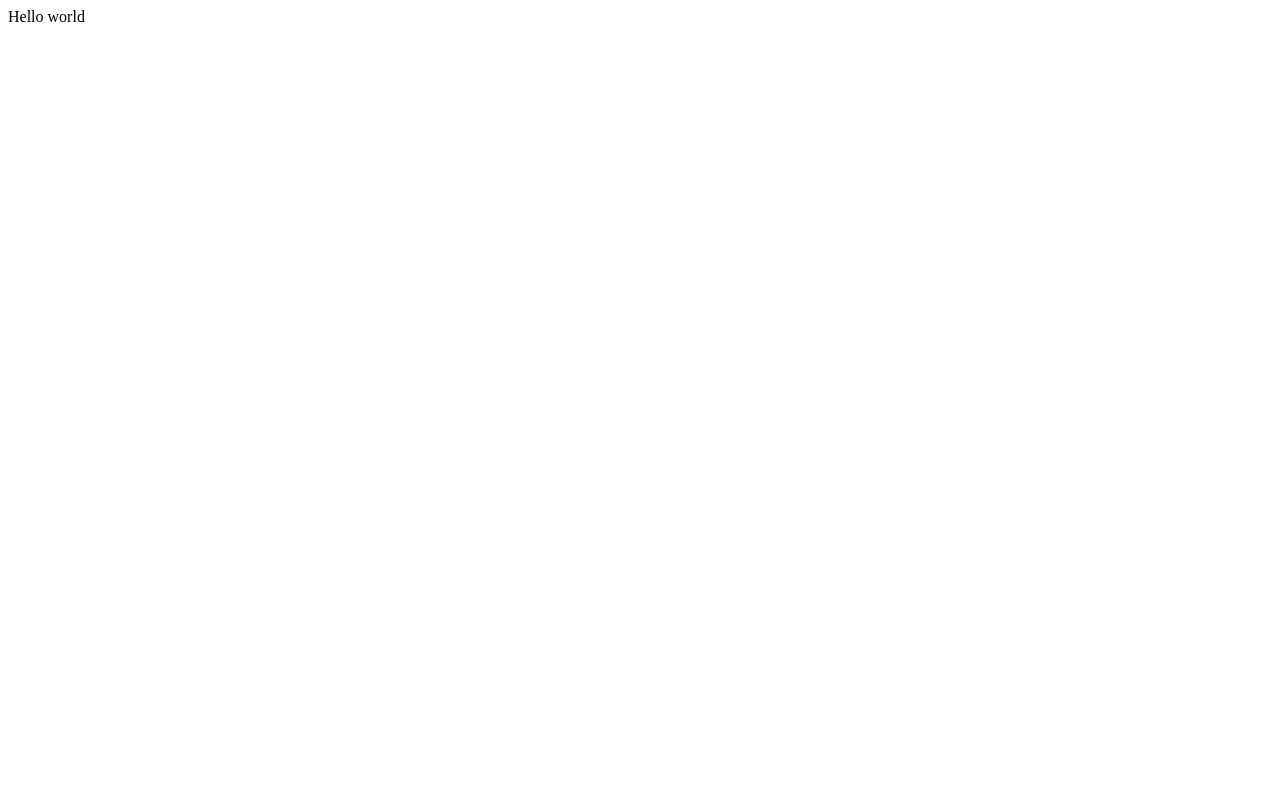
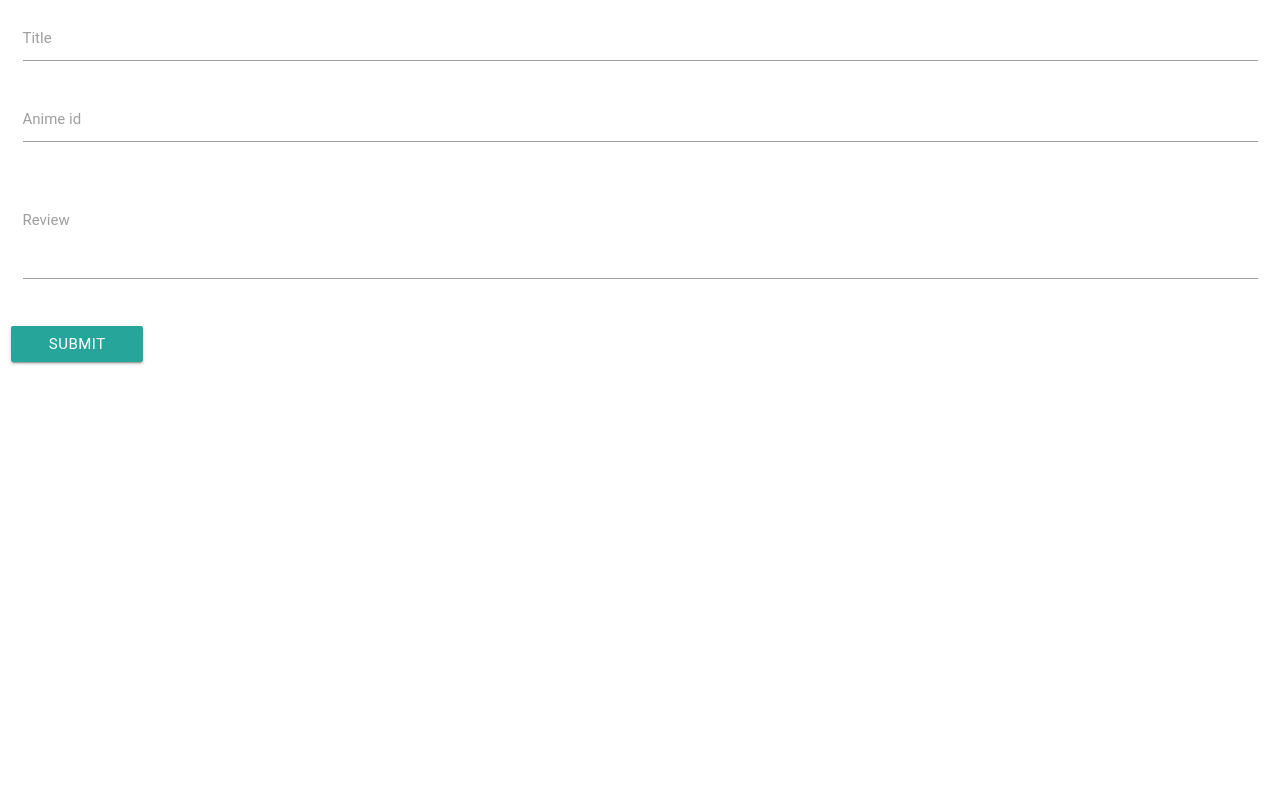
Before and after one commit to Lucytheanimefan/anime-server, a Flask app: page / in a window 1280 px wide. Before the commit the page is almost empty. Run offline with Flask 2, Linux system fonts and the light colour scheme; some libraries are stand-ins or nearby versions; some web fonts are replaced.

Commit message:
Add/update anime reviews

```diff
--- a/app.py
+++ b/app.py
@@ -22,9 +22,9 @@ funi = Funimation.Funimation()
 
 @app.route("/")
 def home():
-	return "Hello world"
-	#return render_template("index.html")
-	#
+	#return "Hello world"
+	return render_template("index.html")
+
 
 @app.errorhandler(404)
 def page_not_found(e):
@@ -41,6 +41,21 @@ def add_news():
 	database.articles.insert_one(news)
 	database.titles.insert_one({"title":news["title"],"date":news["date"]})
 	return home()
+
+@app.route("/addReview", methods=["POST"])
+def add_review():
+	news = dict(request.form)
+	news["date"] = time.strftime("%m/%d/%Y")
+	database.reviews.insert_one(news)
+	return "Success"
+
+@app.route("/updateReview", methods=["PUT"])
+def update_review():
+	review = dict(request.form)
+	review_query['title'] = review['title']
+	review_query['anime_id'] = review['anime_id']
+	database.reviews.update_one(review_query, {"$set": review}, upsert=True)
+	return "Success"
 
 @app.route("/animerec", methods=["POST", "GET"])
 def animerec():
--- a/templates/index.html
+++ b/templates/index.html
@@ -11,25 +11,34 @@
     <link rel="stylesheet" href="https://cdnjs.cloudflare.com/ajax/libs/materialize/0.98.2/css/materialize.min.css">
     <link rel="stylesheet" type="text/css" href="{{ url_for('static', filename='css/style.css') }}">
     <!--<link rel="stylesheet" href="css/main.css"> -->
+    <style>
+    body{
+        background-color: white !important;
+    }
+    </style>
 </head>
 
 <body>
     <div class="row">
-        <form method="POST" class="col s12" action="/addNews">
+        <form method="POST" class="col s12" action="/addReview">
             <div class="row">
                 <div class="input-field col s12">
                     <input id="title" type="text" name="title" class="validate">
                     <label for="title">Title</label>
                 </div>
+                <div class="input-field col s12">
+                    <input id="anime_id" type="text" name="anime_id" class="validate">
+                    <label for="anime_id">Anime id</label>
+                </div>
             </div>
             <div class="row">
                 <div class="input-field col s12">
-                    <textarea id="article" name="article" type="text" class="materialize-textarea"></textarea>
-                    <label for="article">Article</label>
+                    <textarea id="review" name="review" type="text" class="materialize-textarea"></textarea>
+                    <label for="review">Review</label>
                 </div>
             </div>
             <button class="btn waves-effect waves-light" type="submit">Submit
-                <i class="material-icons right">send</i>
+                <i class="material-icons right"></i>
             </button>
         </form>
     </div>
```
